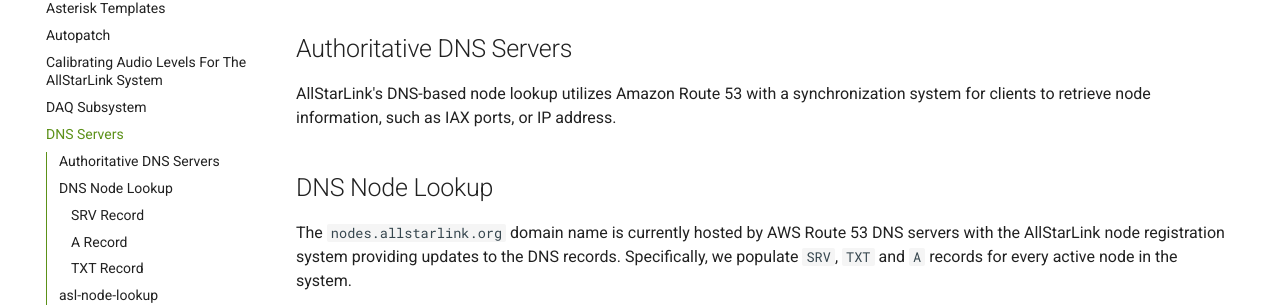
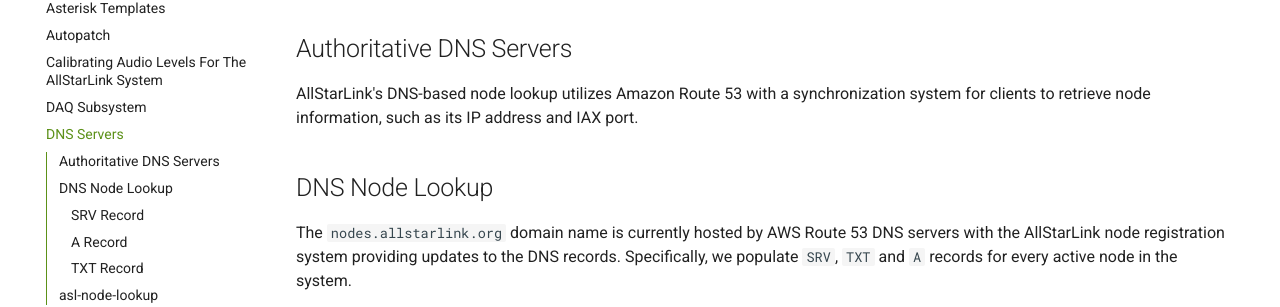
Before and after one commit to AllStarLink/ASL3-Manual, an MkDocs documentation site: the page built from docs/adv-topics/dns-servers.md, in a window 1280 px wide and 900 px high. Shown: the part 331-638 px from the top of the window. Built offline with MkDocs 1.6.1 and Material for MkDocs 9.7.7, drawn with Linux system fonts in a browser that asks for light colours.

Commit message:
Minor edit.

```diff
--- a/docs/adv-topics/dns-servers.md
+++ b/docs/adv-topics/dns-servers.md
@@ -9,7 +9,7 @@
 
 ## Authoritative DNS Servers
 
-AllStarLink's DNS-based node lookup utilizes Amazon Route 53 with a synchronization system for clients to retrieve node information, such as IAX ports, or IP address.
+AllStarLink's DNS-based node lookup utilizes Amazon Route 53 with a synchronization system for clients to retrieve node information, such as its IP address and IAX port.
 
 ##  DNS Node Lookup
 
```
